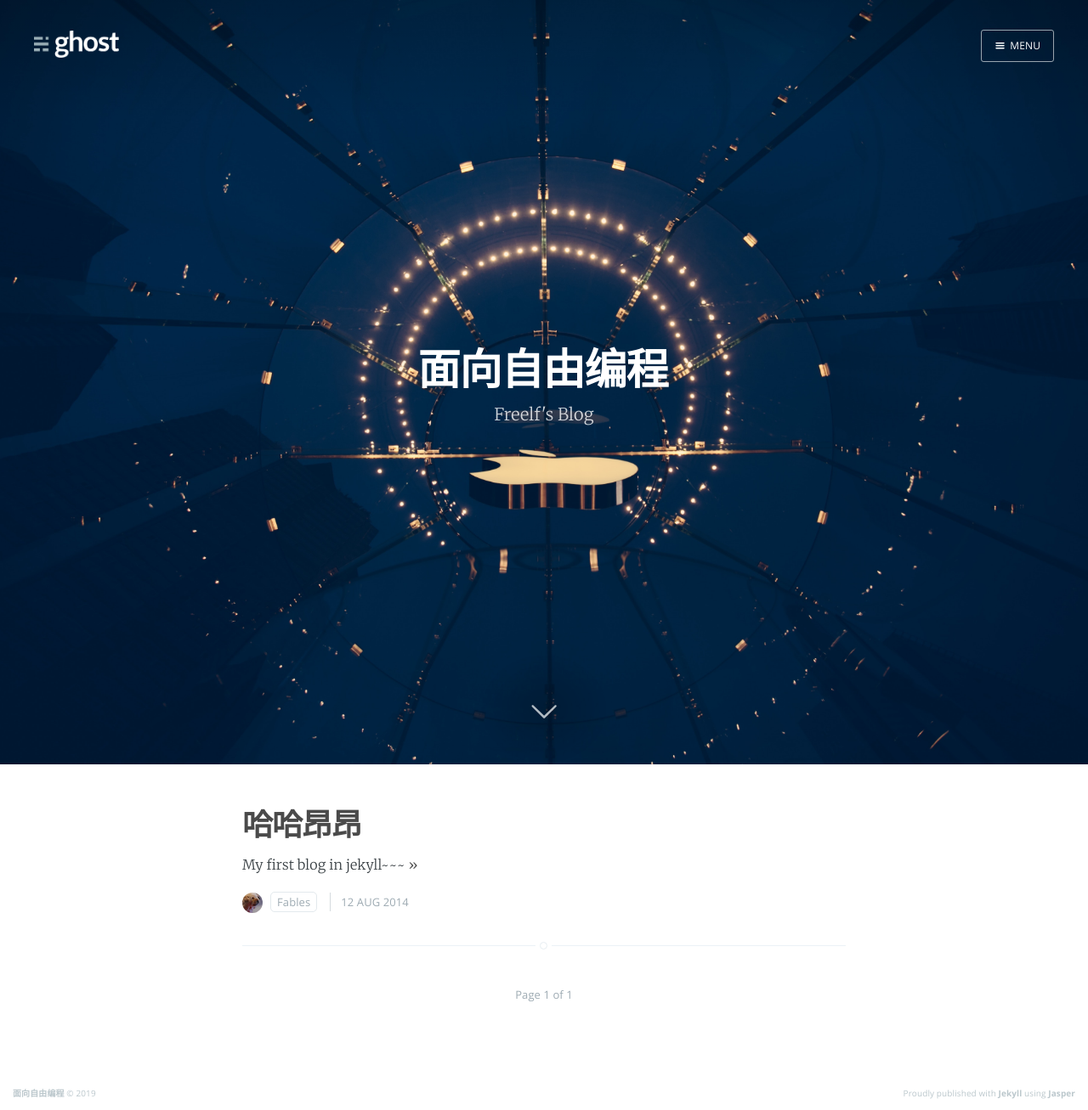
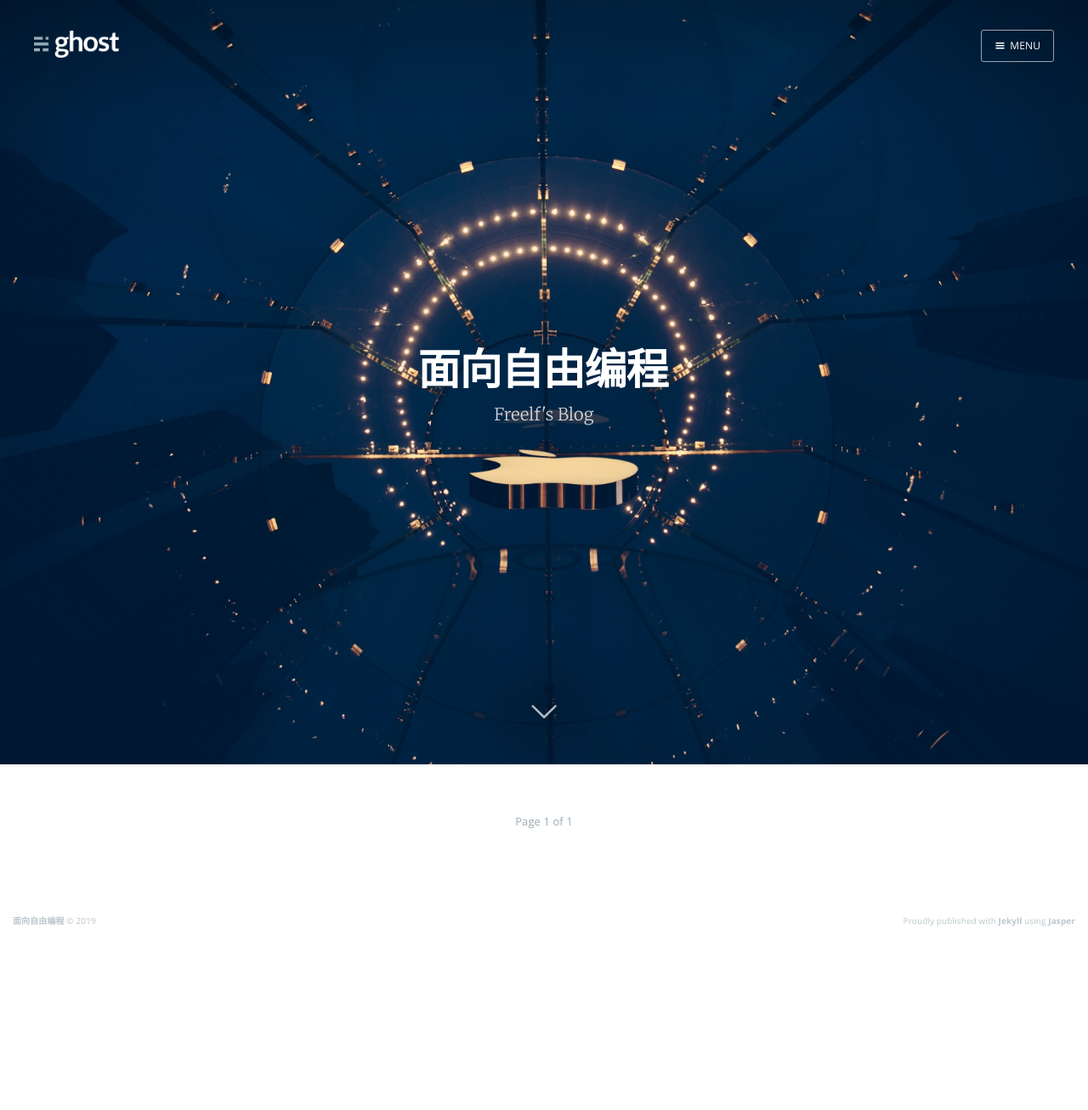
Before and after one commit to zhangdongpo/blog, a Jekyll site: the page built from index.html, in a window 1280 px wide. Shown: the whole page at 85% size. Built offline with Jekyll 4.4.1, drawn with Linux system fonts in a browser that asks for light colours; nearby versions of some CDN libraries; the list of posts is cut into pages by our own code; comment, search, counter and statistics services are not loaded; after the commit the page ends 1103 px from its top, so only the background shows below that.

```diff
--- a/_includes/loop.html
+++ b/_includes/loop.html
@@ -20,7 +20,7 @@
         <h2 class="post-title"><a href="{{ site.baseurl }}{{ post.url | remove: '/' }}">{{ post.title }}</a></h2>
     </header>
     <section class="post-excerpt">
-        <p>{{ post.content | strip_html | truncatewords: 26 }} <a class="read-more" href="{{ site.baseurl }}{{ post.url | remove: '/' }}">&raquo;</a></p>
+        <p>{{ post.content | strip_html | truncatewords: 4 }} <a class="read-more" href="{{ site.baseurl }}{{ post.url | remove: '/' }}">&raquo;</a></p>
     </section>
     <footer class="post-meta">
         {% for author in site.data.authors %}
--- a/_posts/2019-01-14-First-blog.md
+++ /dev/null
@@ -1,8 +0,0 @@
----
-layout: post
-title: 哈哈昂昂
-date: 2014-08-12 10:18:00
-tags: fables
----
-
-My first blog in jekyll~~~
```
